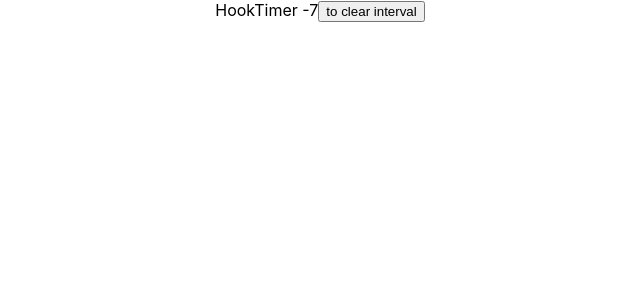
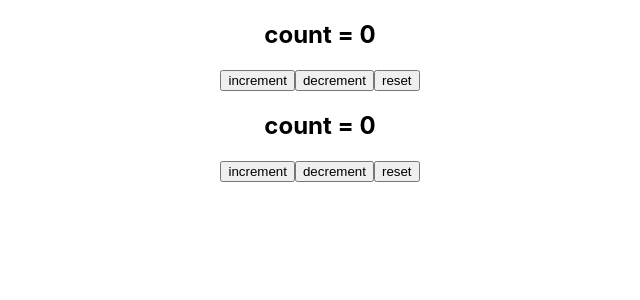
Before and after one commit to pop-dev5016/react-hooks, a React (Create React App) app: page / in a window 1280 px wide. Shown: the top 300 px of the page, without its empty margins (320-960 px from the left). Built offline with nearby package versions, Linux system fonts and the light colour scheme.

Commit message:
counter custom 1

```diff
--- a/src/App.js
+++ b/src/App.js
@@ -1,7 +1,10 @@
 import React ,{useReducer} from 'react'
 import './App.css';
-import FocusInput from './Component/FocusInput';
-import HookTimer from './Component/HookTimer';
+import Counter11 from './Component/Counter11';
+import Counter22 from './Component/Counter22';
+import DocTitle from './Component/DocTitle';
+import DocTitle2 from './Component/DocTitle2';
+
 
 
 
@@ -11,8 +14,8 @@ function App() {
   return (
 
      <div className="App">
-      {/* <FocusInput></FocusInput> */}
-      <HookTimer></HookTimer>
+      <Counter11></Counter11>
+      <Counter22></Counter22>
      </div>
 
   )
--- /dev/null
+++ b/src/Component/Counter11.js
@@ -0,0 +1,17 @@
+import React,{useState}from 'react'
+import UseCounter from './hooks/UseCounter'
+
+function Counter11() {
+
+    const [count,increment,Decncrement,Reset]=UseCounter()
+  return (
+    <div>
+        <h2>count = {count}</h2>
+        <button onClick={increment}>increment</button>
+        <button onClick={Decncrement}>decrement</button>
+        <button onClick={Reset}>reset</button>
+    </div>
+  )
+}
+
+export default Counter11
--- /dev/null
+++ b/src/Component/Counter22.js
@@ -0,0 +1,16 @@
+import React,{useState}from 'react'
+import UseCounter from './hooks/UseCounter'
+
+function Counter22() {
+   const [count,increment,Decncrement,Reset]=UseCounter()
+  return (
+    <div>
+        <h2>count = {count}</h2>
+        <button onClick={increment}>increment</button>
+        <button onClick={Decncrement}>decrement</button>
+        <button onClick={Reset}>reset</button>
+    </div>
+  )
+}
+
+export default Counter22
--- /dev/null
+++ b/src/Component/hooks/UseCounter.js
@@ -0,0 +1,17 @@
+import React ,{useState} from 'react'
+
+function UseCounter() {
+    const [count,setCount] = useState(0)
+    const increment = ()=>{
+        setCount(prevCount=>prevCount+1)
+    }
+    const Decncrement = ()=>{
+        setCount(prevCount=>prevCount-1)
+    }
+    const Reset = ()=>{
+        setCount(0)
+    }
+    return [count,increment,Decncrement,Reset]
+}
+
+export default UseCounter
```
